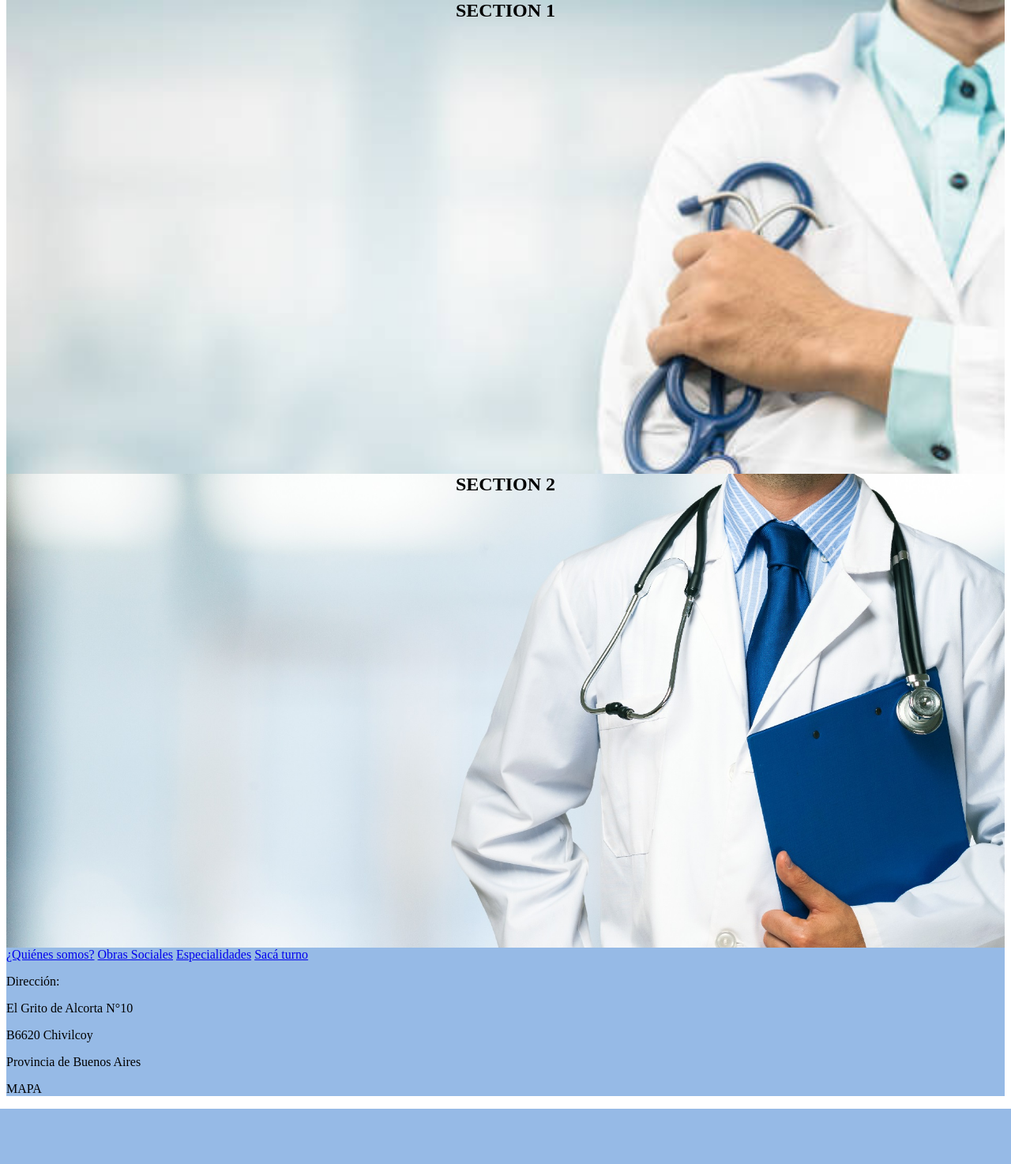
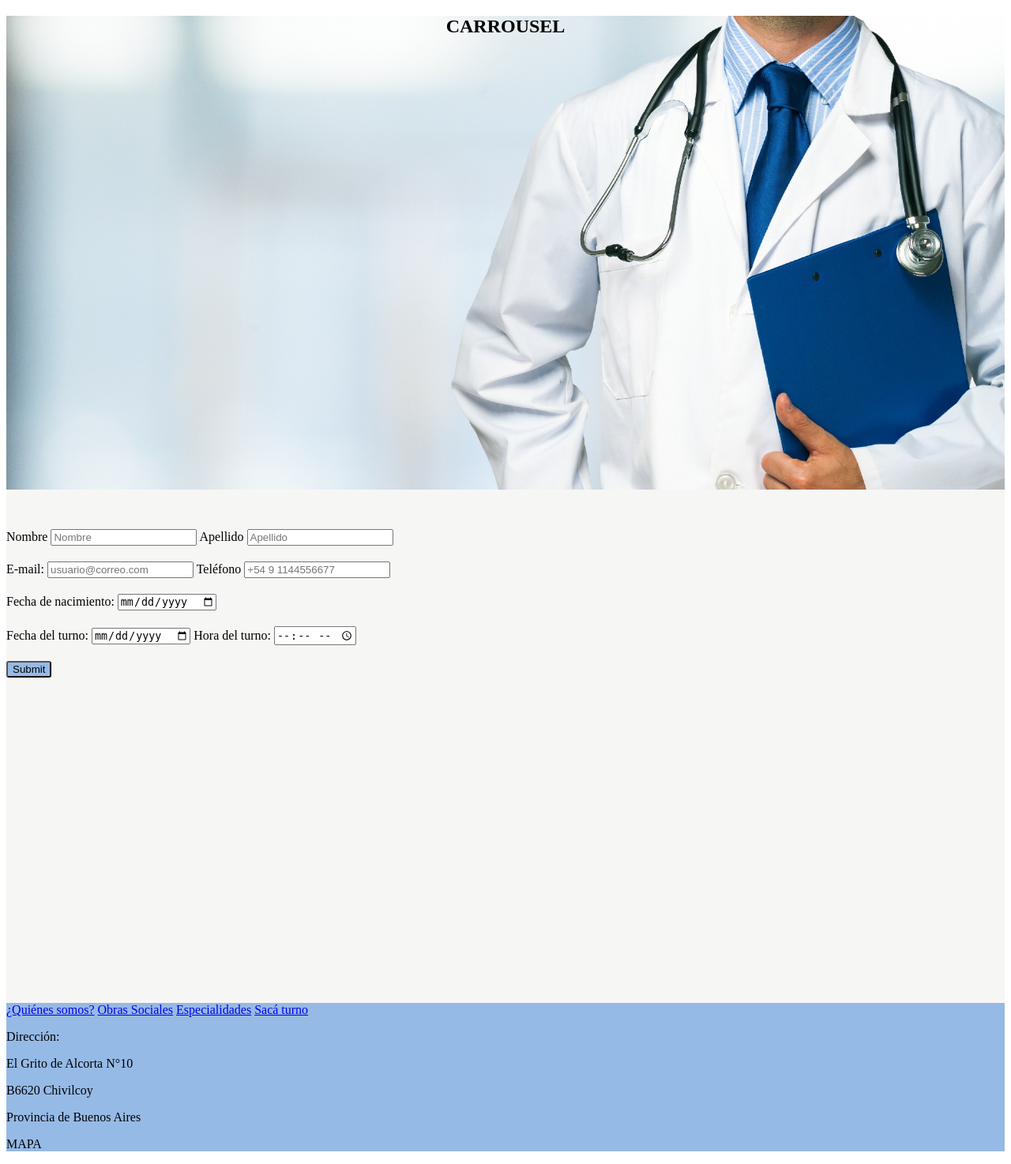
Before and after one commit to ncavasin/paw, a PHP site: page / in a window 1280 px wide. Shown: the part 170-1644 px from the top of the page at 79% size. Before the commit the page ends 1574 px from the top, so only its background shows below. Run offline with PHP 8.4, Linux system fonts and the light colour scheme.

Commit message:
Agrego form

```diff
--- a/01-maquetado_web/index.html
+++ b/01-maquetado_web/index.html
@@ -29,17 +29,39 @@
 
     <main>
       <section class="section1">
-        <h1>SECTION 1</h1>
-        <!-- <img src="https://raw.githubusercontent.com/ncavasin/paw/main/01-maquetado_web/img/istockphoto-949812160-612x612.jpg", alt="Doctor con estoscopio">
-        -->
+        <h1>CARROUSEL</h1>
       </section>
 
       <section class="section2">
-        <h1>SECTION 2</h1>
-        <!--
-        <img src="https://raw.githubusercontent.com/ncavasin/paw/main/01-maquetado_web/img/doctores2.jpg", alt="Doctor con carpeta">
-        -->
+
+        <form action="#">
+
+          <label for="fname">Nombre</label>
+          <input type="text", id="fname", name="fname", placeholder="Nombre">
+
+          <label for="lname">Apellido</label>
+          <input type="text", id="lname", name="lname", placeholder="Apellido"><br>
+
+          <label for="email">E-mail:</label>
+          <input type="email", placeholder="usuario@correo.com">
+
+          <label for="celular">Teléfono</label>
+          <input type="tel", id="telname", name="telname", placeholder="+54 9 1144556677"><br>
+
+          <label for="fnac">Fecha de nacimiento:</label>
+          <input type="date", id="fnac", name="fnac", placeholder="Fecha de nacimiento"><br>
+
+          <label for="fturno">Fecha del turno:</label>
+          <input type="date", id="fturno", name="fturno">
+
+          <label for="hturno">Hora del turno:</label>
+          <input type="time", id="hturno", name="hturno"><br>
+
+          <input type="submit", class="submit-btn">
+
+        </form>
       </section>
+
     </main>
 
 
--- a/01-maquetado_web/styles.css
+++ b/01-maquetado_web/styles.css
@@ -13,6 +13,7 @@ header p{
     display: inline-block;
 }
 
+
 nav{
     padding-top: 0;
     margin: 0;
@@ -20,29 +21,37 @@ nav{
     text-align: center;
 }
 
+
 section{
     background-repeat: no-repeat;
     background-size: cover;
     color: black;
     height: 600px;
 }
+
+
 .section1{
-    /*background-color: coral;*/
-    /* background-attachment: fixed;*/
-
-    background-image: url('https://raw.githubusercontent.com/ncavasin/paw/main/01-maquetado_web/img/istockphoto-949812160-612x612.jpg');
+    text-align: center;
+    background-image: url('https://raw.githubusercontent.com/ncavasin/paw/main/01-maquetado_web/img/doctores2.jpg');
 }
 
 .section2{
-    background-image: url('https://raw.githubusercontent.com/ncavasin/paw/main/01-maquetado_web/img/doctores2.jpg');
+    background-color: #f6f7f5;
+    padding-top: 50px;
 }
 
-
-section h1{
-    margin: 0;
-    text-align: center;
+.section2 label{
+    margin-top: 20px;
 }
 
+.section2 input{
+    margin-bottom: 20px;
+}
+
+.submit-btn{
+    border-radius: 3px;
+    background: #96BAE6;
+}
 
 
 footer{
@@ -50,6 +59,8 @@ footer{
     color: black;
 }
 
+
+
 .footer{
     display: inline;
 }
```
